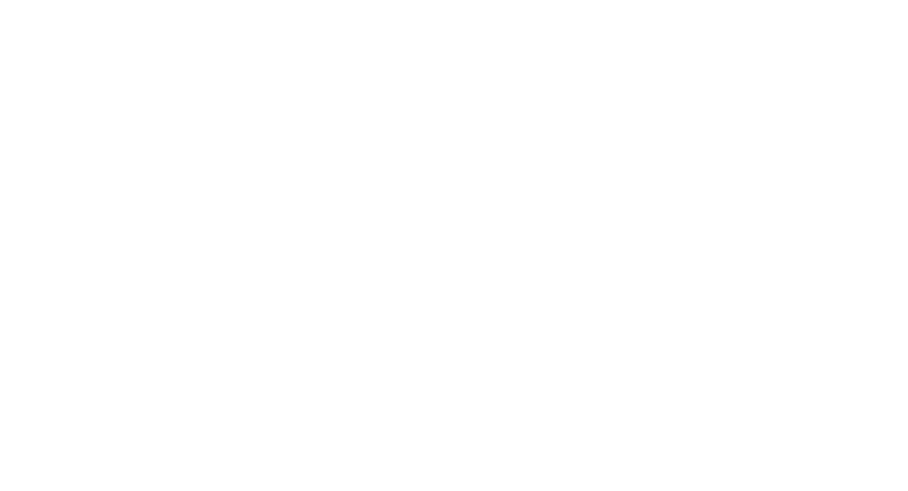
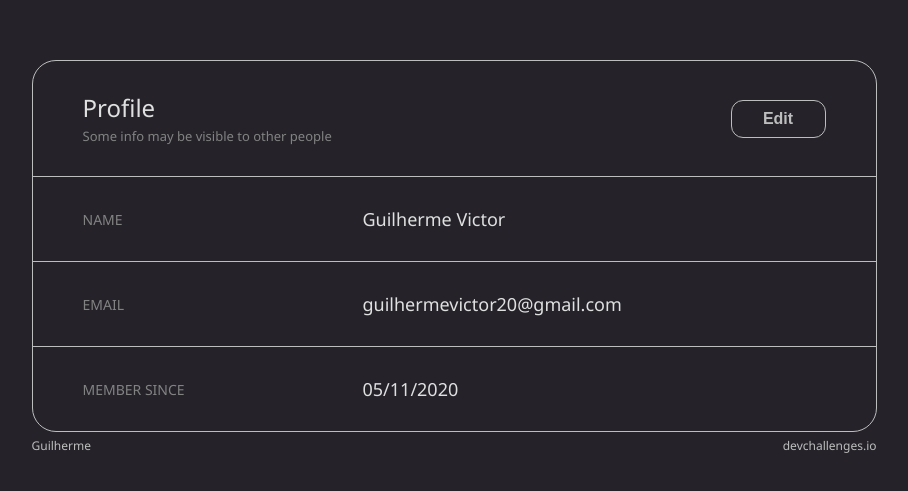
Before and after one commit to guivictorr/auth-app, a React (Create React App) app in the folder frontend/: page /dashboard in a window 1280 px wide. Shown: the part 143-634 px from the top of the page, without its empty margins (186-1094 px from the left). Built offline with nearby package versions, Linux system fonts and the light colour scheme.

Commit message:
dashboard page

```diff
--- /dev/null
+++ b/frontend/src/pages/Dashboard/index.tsx
@@ -0,0 +1,37 @@
+import React from 'react';
+
+import { Container, Content } from './styles';
+
+const Dashboard: React.FC = () => {
+  return (
+    <Container>
+      <Content>
+        <header>
+          <div>
+            <p>Profile</p>
+            <span>Some info may be visible to other people</span>
+          </div>
+          <button type="button">Edit</button>
+        </header>
+        <li>
+          <span>NAME</span>
+          <p>Guilherme Victor</p>
+        </li>
+        <li>
+          <span>EMAIL</span>
+          <p>guilhermevictor20@gmail.com</p>
+        </li>
+        <li>
+          <span>MEMBER SINCE</span>
+          <p>05/11/2020</p>
+        </li>
+      </Content>
+      <footer>
+        <p>Guilherme</p>
+        <p>devchallenges.io</p>
+      </footer>
+    </Container>
+  );
+};
+
+export default Dashboard;
--- /dev/null
+++ b/frontend/src/pages/Dashboard/styles.ts
@@ -0,0 +1,85 @@
+import styled from 'styled-components';
+
+export const Container = styled.div`
+  background-color: #252329;
+  height: 100%;
+
+  display: flex;
+  align-items: center;
+  justify-content: center;
+  flex-direction: column;
+
+  footer {
+    display: flex;
+    justify-content: space-between;
+    align-items: center;
+    max-width: 845px;
+    width: 100%;
+    margin-top: 5px;
+    color: #bdbdbd;
+    font-size: 12px;
+  }
+`;
+
+export const Content = styled.ul`
+  display: flex;
+  align-items: flex-start;
+  justify-content: center;
+  flex-direction: column;
+  border: 1px solid #bdbdbd;
+  border-radius: 24px;
+  width: 845px;
+  list-style: none;
+
+  header {
+    width: 100%;
+    display: flex;
+    align-items: center;
+    justify-content: space-between;
+    padding: 30px 50px;
+
+    div {
+      p {
+        color: #e0e0e0;
+        font-size: 24px;
+      }
+
+      span {
+        font-size: 13px;
+        color: #828282;
+      }
+    }
+
+    button {
+      border: 1px solid #bdbdbd;
+      border-radius: 12px;
+      width: 95px;
+      height: 38px;
+      background-color: transparent;
+      color: #bdbdbd;
+      font-size: 16px;
+      font-weight: bold;
+      cursor: pointer;
+    }
+  }
+
+  li {
+    padding: 30px 50px;
+    display: flex;
+    align-items: center;
+    border-top: 1px solid #bdbdbd;
+    width: 100%;
+
+    span {
+      width: 280px;
+      color: #828282;
+      font-size: 14px;
+    }
+
+    p {
+      color: #e0e0e0;
+      font-size: 18px;
+      font-weight: 500;
+    }
+  }
+`;
--- a/frontend/src/routes/index.tsx
+++ b/frontend/src/routes/index.tsx
@@ -1,5 +1,6 @@
 import React from 'react';
 import { BrowserRouter, Route } from 'react-router-dom';
+import Dashboard from '../pages/Dashboard';
 
 import SignIn from '../pages/SignIn';
 import SignUp from '../pages/SignUp';
@@ -9,6 +10,7 @@
     <BrowserRouter>
       <Route path="/" exact component={SignIn} />
       <Route path="/signup" exact component={SignUp} />
+      <Route path="/dashboard" component={Dashboard} />
     </BrowserRouter>
   );
 };
```
